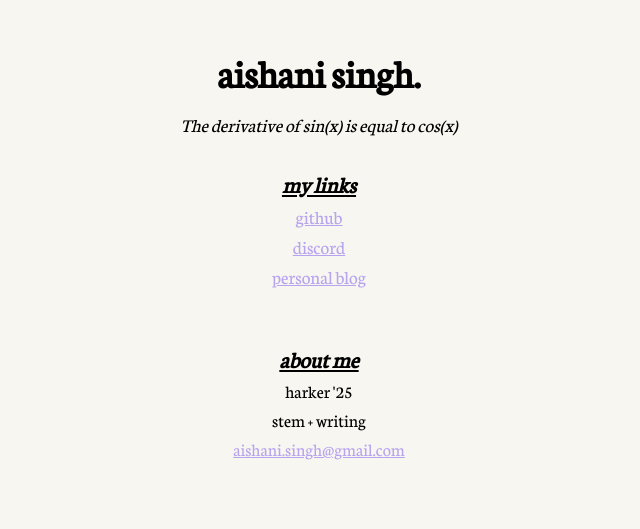
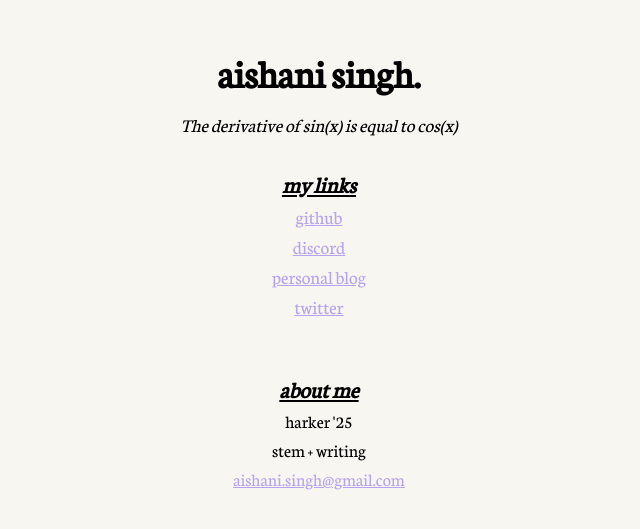
Before and after one commit to aishani-singh/aishani-singh.github.io, a React (Create React App) app: page / in a window 1280 px wide. Shown: the part 103-632 px from the top of the page, without its empty margins (321-961 px from the left). Built offline with nearby package versions, Linux system fonts and the light colour scheme.

Commit message:
add twitter

```diff
--- a/src/App.js
+++ b/src/App.js
@@ -19,6 +19,7 @@ function App() {
               <a href="https://www.github.com/aishanisingh">github</a>
               <a href="https://discord.com/users/644348690609471518">discord</a>
               <a href="https://aishanisingh.wixsite.com/myblog">personal blog</a>
+              <a href="https://twitter.com/shoyokatsuki">twitter</a>
             </Fade>
           <br></br>
           <Fade top>
```
